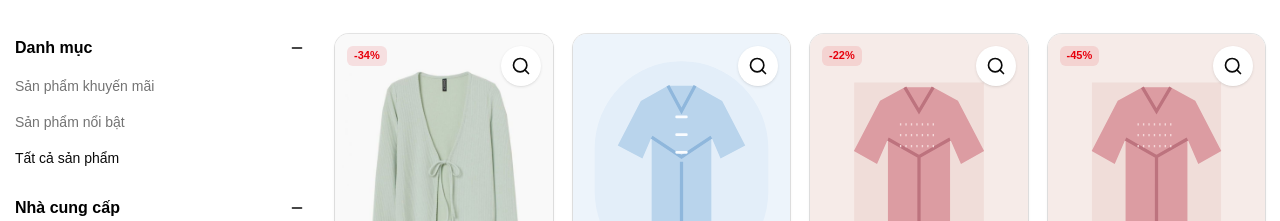
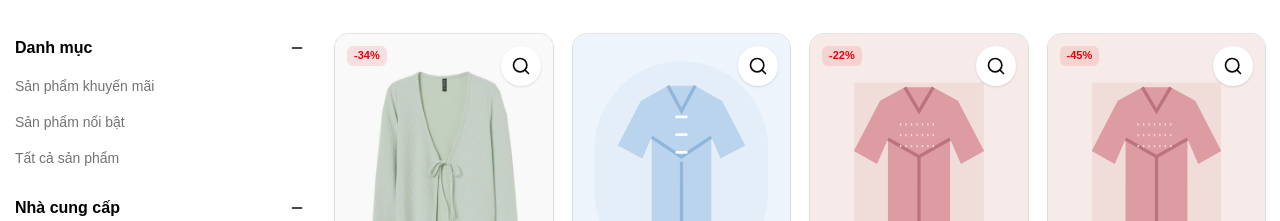
Before and after one commit to GamePieceLabs/FE_HuyMuoiStore, a Next.js app: page /products in a window 1280 px wide. Both pictures are taken after a click on the button "Bộ lọc". Shown: the part 579-800 px from the top of the page. Built offline with nearby package versions, Linux system fonts and the light colour scheme.

Commit message:
fix product banner scroll

```diff
--- a/src/app/products/page.tsx
+++ b/src/app/products/page.tsx
@@ -11,7 +11,7 @@ export default function ProductsPage() {
     <>
       <ProductsBanner />
 
-      <div id="btn-scroll" className="w-full scroll-mt-24 sm:scroll-mt-32">
+      <div id="btn-scroll" className="w-full">
         <div className="mx-auto flex w-full max-w-[1410px] items-start">
           <ProductsFilter />
 
--- a/src/features/products/components/products-banner.tsx
+++ b/src/features/products/components/products-banner.tsx
@@ -14,15 +14,23 @@ export function ProductsBanner() {
     event.preventDefault();
 
     window.setTimeout(() => {
-      const productList = document.querySelector("#btn-scroll");
+      const productList = document.querySelector<HTMLElement>("#btn-scroll");
+      const header = document.querySelector<HTMLElement>("header");
       const prefersReducedMotion = window.matchMedia(
         "(prefers-reduced-motion: reduce)",
       ).matches;
 
-      productList?.scrollIntoView({
-        behavior: prefersReducedMotion ? "auto" : "smooth",
-        block: "start",
-      });
+      if (productList) {
+        const headerHeight = header?.getBoundingClientRect().height ?? 0;
+        const productListTop =
+          productList.getBoundingClientRect().top + window.scrollY;
+
+        window.scrollTo({
+          top: Math.max(productListTop - headerHeight, 0),
+          behavior: prefersReducedMotion ? "auto" : "smooth",
+        });
+      }
+
       window.history.replaceState(null, "", "#btn-scroll");
     }, 150);
   };
--- a/src/features/products/components/products-filter.tsx
+++ b/src/features/products/components/products-filter.tsx
@@ -15,25 +15,48 @@ import { Button } from "@/components/ui/button";
 import { Checkbox } from "@/components/ui/checkbox";
 
 // Filter option data
-const filterGroups = [
+const categoryFilterGroup = {
+  id: "category",
+  label: "Danh mục",
+  type: "category",
+  options: [
     {
+      label: "Sản phẩm khuyến mãi",
+      href: "/products?category=sale",
+    },
+    {
+      label: "Sản phẩm nổi bật",
+      href: "/products?category=featured",
+    },
+    { label: "Tất cả sản phẩm", href: "/products" },
+  ],
+} as const;
+
+const vendorFilterGroup = {
   id: "vendor",
   label: "Nhà cung cấp",
+  type: "checkbox",
   options: ["Khác", "Mode Fashion"],
-  },
-  {
+} as const;
+
+const typeFilterGroup = {
   id: "type",
   label: "Loại",
+  type: "checkbox",
   options: ["Khác"],
-  },
-  {
+} as const;
+
+const sizeFilterGroup = {
   id: "size",
   label: "Kích thước",
+  type: "checkbox",
   options: ["14 x 20 cm", "15 x 23 cm", "13 x 18 cm"],
-  },
-  {
+} as const;
+
+const priceFilterGroup = {
   id: "price",
   label: "Lọc giá",
+  type: "checkbox",
   options: [
     "Dưới 1.000.000₫",
     "1.000.000₫ - 2.000.000₫",
@@ -41,33 +64,13 @@ const filterGroups = [
     "3.000.000₫ - 4.000.000₫",
     "Trên 4.000.000₫",
   ],
-  },
-] as const;
+} as const;
 
-const categoryOptions = [
-  {
-    label: "Sản phẩm khuyến mãi",
-    href: "/products?category=sale",
-    current: false,
-  },
-  {
-    label: "Sản phẩm nổi bật",
-    href: "/products?category=featured",
-    current: false,
-  },
-  { label: "Tất cả sản phẩm", href: "/products", current: true },
-] as const;
-
-const tagOptions = [
-  "Design",
-  "External",
-  "Fashion",
-  "Item",
-  "Sale",
-  "Simple",
-] as const;
-
-const colorOptions = [
+const colorFilterGroup = {
+  id: "color",
+  label: "Màu sắc",
+  type: "color",
+  options: [
     { id: "black", label: "Đen", value: "#111111" },
     { id: "white", label: "Trắng", value: "#ffffff" },
     { id: "gray", label: "Xám", value: "#808080" },
@@ -83,15 +86,30 @@ const colorOptions = [
     { id: "yellow", label: "Vàng", value: "#ffff00" },
     { id: "orange", label: "Cam", value: "#ffa500" },
     { id: "purple", label: "Tím", value: "#800080" },
+  ],
+} as const;
+
+const tagsFilterGroup = {
+  id: "tags",
+  label: "Tags",
+  type: "tags",
+  options: ["Design", "External", "Fashion", "Item", "Sale", "Simple"],
+} as const;
+
+const filterGroups = [
+  categoryFilterGroup,
+  vendorFilterGroup,
+  typeFilterGroup,
+  sizeFilterGroup,
+  priceFilterGroup,
+  colorFilterGroup,
+  tagsFilterGroup,
 ] as const;
 
 export function ProductsFilter() {
   const [isOpen, setIsOpen] = useState(false);
   const [openAccordionItems, setOpenAccordionItems] = useState<string[]>(() => [
-    "category",
     ...filterGroups.map((group) => group.id),
-    "color",
-    "tags",
   ]);
 
   return (
@@ -124,31 +142,6 @@ export function ProductsFilter() {
           onValueChange={setOpenAccordionItems}
           aria-label="Các nhóm bộ lọc sản phẩm"
         >
-          {/* Categories */}
-          <AccordionItem
-            value="category"
-            className="border-0 not-last:border-b-0"
-          >
-            <AccordionTrigger className="min-h-11 items-center rounded-none border-0 py-2 font-heading text-base font-semibold hover:no-underline focus-visible:border-0 **:data-[slot=accordion-trigger-icon]:text-foreground">
-              Danh mục
-            </AccordionTrigger>
-            <AccordionContent className="pb-3 [&_a]:no-underline [&_a]:hover:no-underline">
-              <nav aria-label="Danh mục sản phẩm" className="space-y-1">
-                {categoryOptions.map((category) => (
-                  <Link
-                    key={category.href}
-                    href={category.href}
-                    aria-current={category.current ? "page" : undefined}
-                    className={`flex min-h-8 items-center text-sm transition-colors hover:text-foreground focus-visible:outline-none focus-visible:ring-2 focus-visible:ring-ring focus-visible:ring-offset-2 ${category.current ? "font-medium text-foreground" : "text-muted-foreground"}`}
-                  >
-                    {category.label}
-                  </Link>
-                ))}
-              </nav>
-            </AccordionContent>
-          </AccordionItem>
-
-          {/* Product attributes */}
           {filterGroups.map((group) => (
             <AccordionItem
               key={group.id}
@@ -158,7 +151,28 @@ export function ProductsFilter() {
               <AccordionTrigger className="min-h-11 items-center rounded-none border-0 py-2 font-heading text-base font-semibold hover:no-underline focus-visible:border-0 **:data-[slot=accordion-trigger-icon]:text-foreground">
                 {group.label}
               </AccordionTrigger>
-              <AccordionContent className="pb-3">
+              <AccordionContent
+                className={
+                  group.type === "category"
+                    ? "pb-3 [&_a]:no-underline [&_a]:hover:no-underline"
+                    : "pb-3"
+                }
+              >
+                {group.type === "category" && (
+                  <nav aria-label="Danh mục sản phẩm" className="space-y-1">
+                    {group.options.map((category) => (
+                      <Link
+                        key={category.href}
+                        href={category.href}
+                        className="flex min-h-8 items-center text-sm text-muted-foreground transition-colors hover:text-foreground"
+                      >
+                        {category.label}
+                      </Link>
+                    ))}
+                  </nav>
+                )}
+
+                {group.type === "checkbox" && (
                   <div className="space-y-1">
                     {group.options.map((option, index) => {
                       const optionId = `${group.id}-${index}`;
@@ -169,27 +183,20 @@ export function ProductsFilter() {
                           htmlFor={optionId}
                           className="flex min-h-8 cursor-pointer items-center gap-2.5 text-sm text-muted-foreground transition-colors hover:text-foreground"
                         >
-                        <Checkbox id={optionId} className="border-0 bg-muted" />
+                          <Checkbox
+                            id={optionId}
+                            className="border-0 bg-muted"
+                          />
                           <span>{option}</span>
                         </label>
                       );
                     })}
                   </div>
-              </AccordionContent>
-            </AccordionItem>
-          ))}
+                )}
 
-          {/* Colors */}
-          <AccordionItem
-            value="color"
-            className="border-0 not-last:border-b-0"
-          >
-            <AccordionTrigger className="min-h-11 items-center rounded-none border-0 py-2 font-heading text-base font-semibold hover:no-underline focus-visible:border-0 **:data-[slot=accordion-trigger-icon]:text-foreground">
-              Màu sắc
-            </AccordionTrigger>
-            <AccordionContent className="pb-3">
+                {group.type === "color" && (
                   <div className="flex flex-wrap gap-1.5">
-                {colorOptions.map((color) => (
+                    {group.options.map((color) => (
                       <label
                         key={color.id}
                         htmlFor={`color-${color.id}`}
@@ -210,20 +217,11 @@ export function ProductsFilter() {
                       </label>
                     ))}
                   </div>
-            </AccordionContent>
-          </AccordionItem>
+                )}
 
-          {/* Tags */}
-          <AccordionItem
-            value="tags"
-            className="border-0 not-last:border-b-0"
-          >
-            <AccordionTrigger className="min-h-11 items-center rounded-none border-0 py-2 font-heading text-base font-semibold hover:no-underline focus-visible:border-0 **:data-[slot=accordion-trigger-icon]:text-foreground">
-              Tags
-            </AccordionTrigger>
-            <AccordionContent className="pb-3">
+                {group.type === "tags" && (
                   <div className="flex flex-wrap gap-1.5">
-                {tagOptions.map((tag, index) => (
+                    {group.options.map((tag, index) => (
                       <label
                         key={tag}
                         htmlFor={`tags-${index}`}
@@ -243,8 +241,10 @@ export function ProductsFilter() {
                       </label>
                     ))}
                   </div>
+                )}
               </AccordionContent>
             </AccordionItem>
+          ))}
         </Accordion>
 
         {/* Filter actions */}
```
Lines whose indentation alone changed are shown as unchanged.
